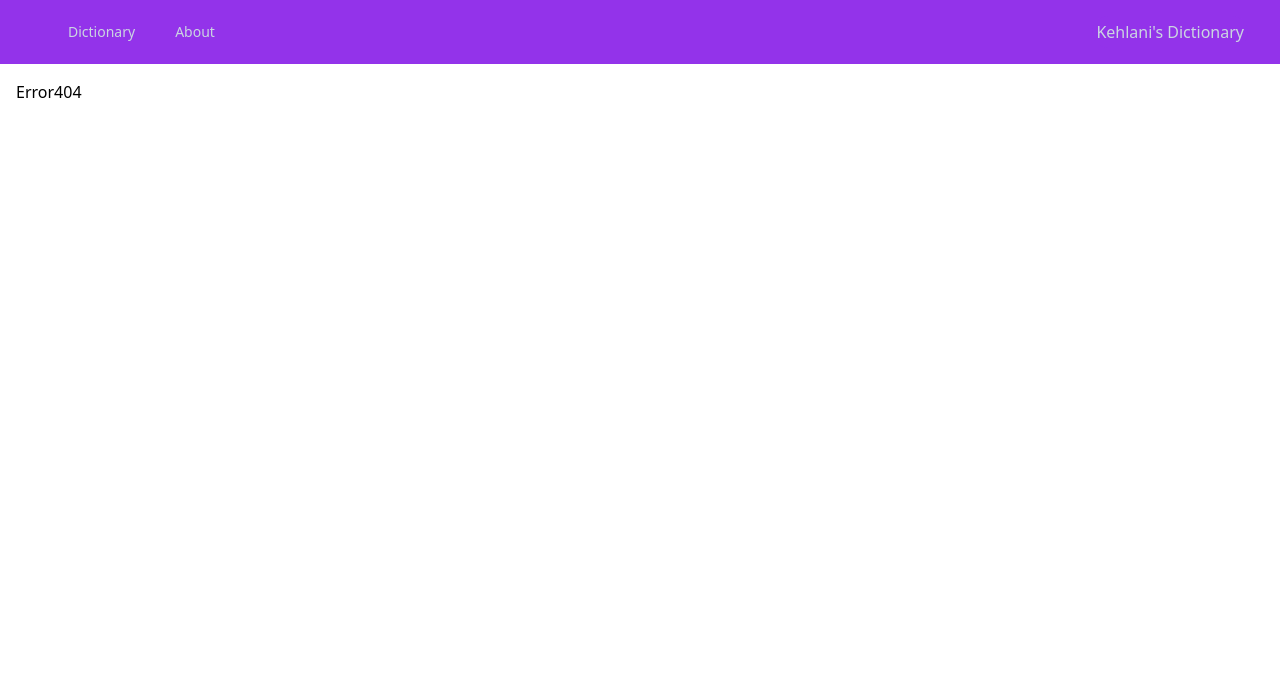
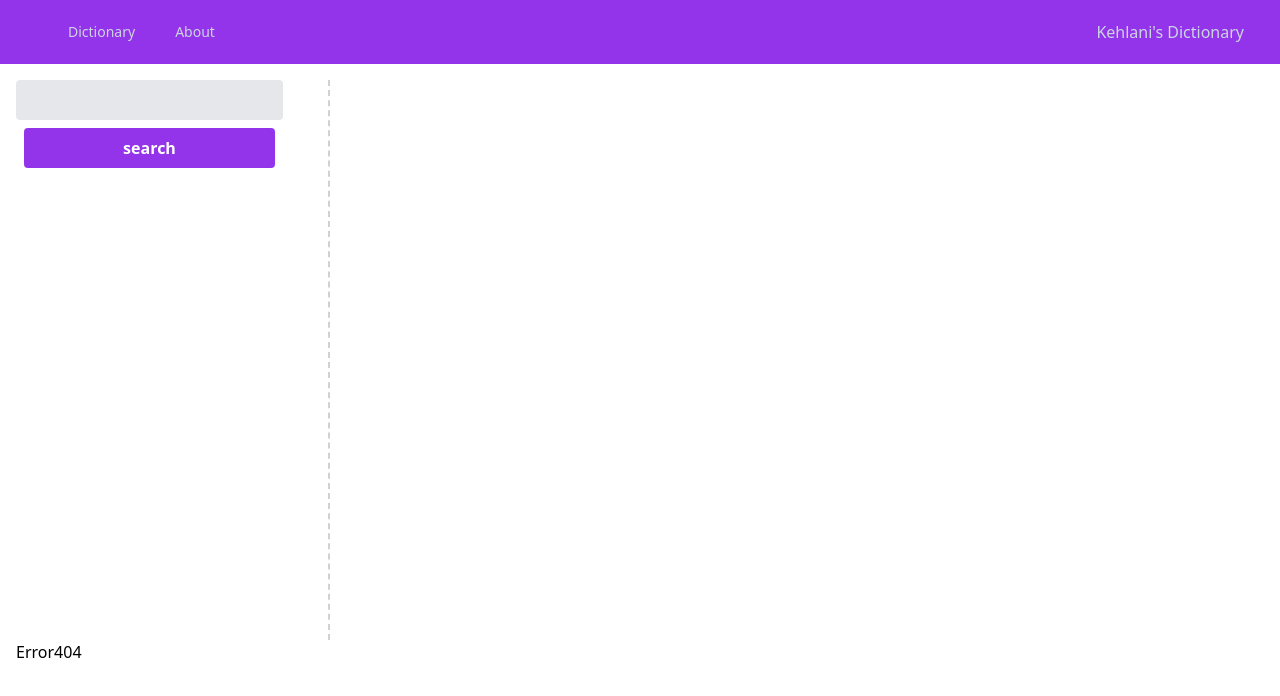
Before and after one commit to kelani34/Dictionary, a React (Vite) app: page /not_found in a window 1280 px wide. Shown: the top 696 px of the page. Built offline with nearby package versions, Linux system fonts and the light colour scheme.

Commit message:
Add dictionary to 404 page

```diff
--- a/src/components/Error404.jsx
+++ b/src/components/Error404.jsx
@@ -1,8 +1,12 @@
 import React from 'react'
+import Dictionary from '../pages/Dictionary'
 
 function Error404() {
   return (
-    <div>Error404</div>
+    <>
+        <Dictionary />
+        <div>Error404</div>
+    </>
   )
 }
 
```
